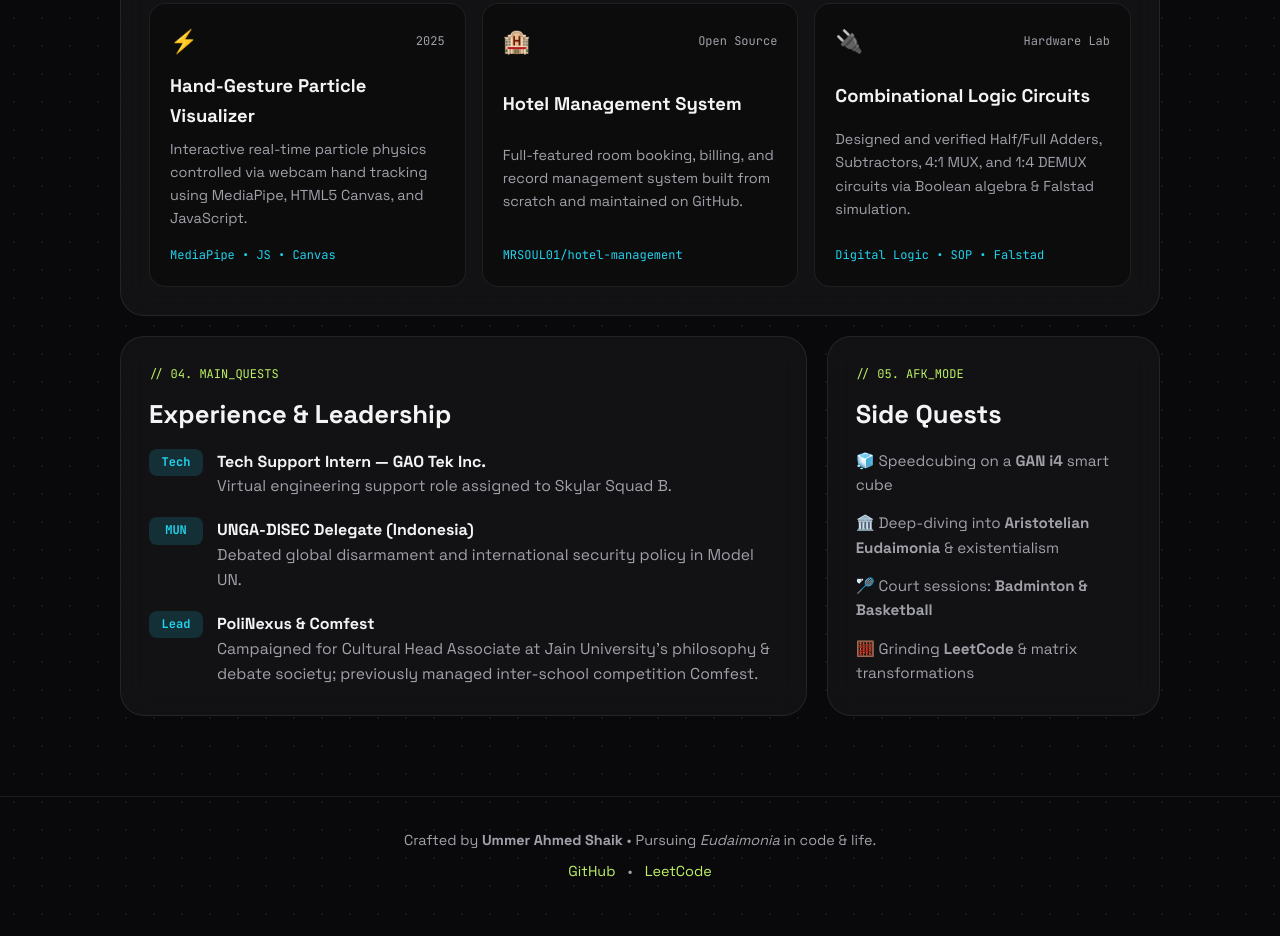
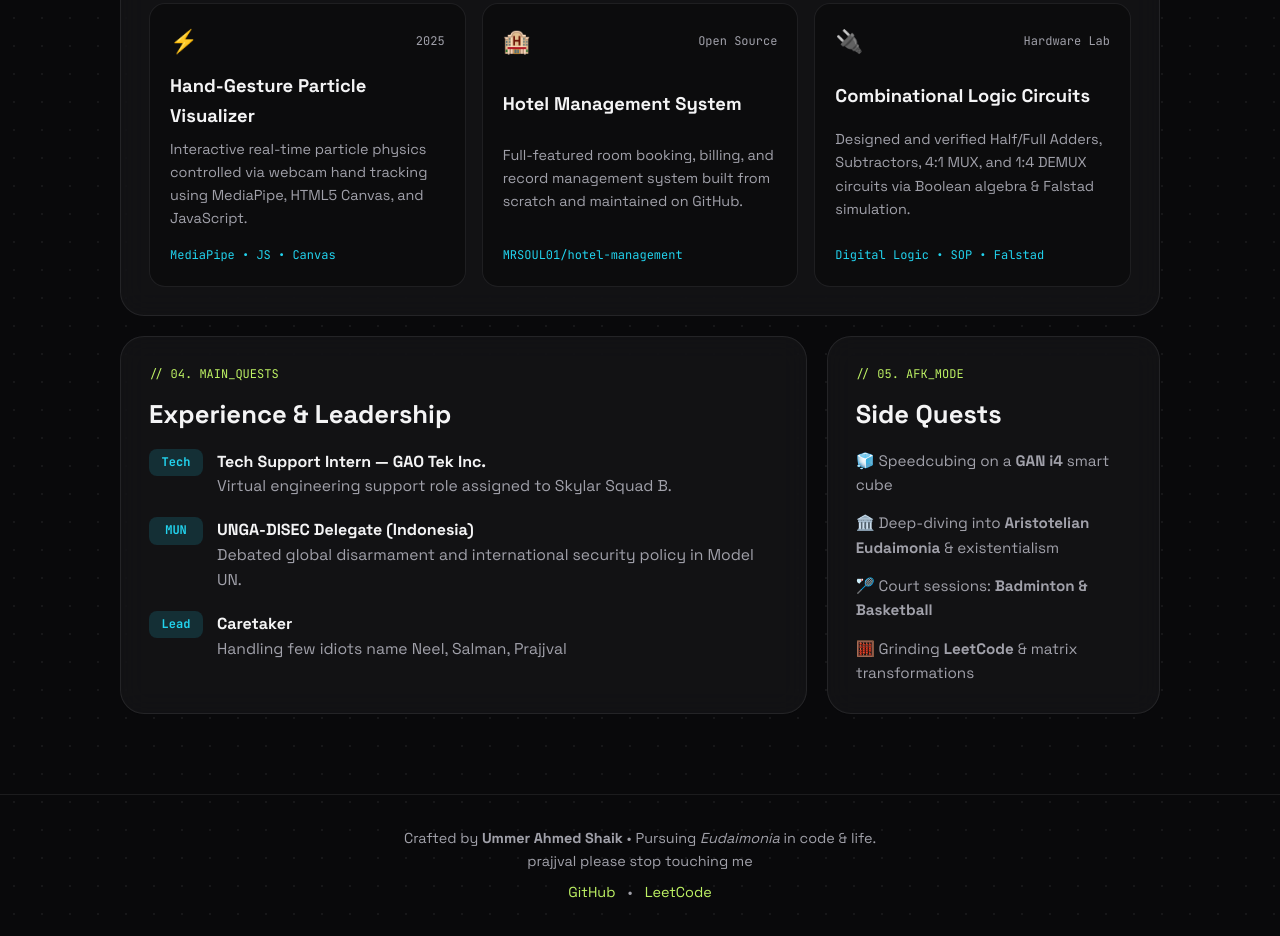
Before and after one commit to MRSOUL01/mrsoul01.github.io, a plain HTML site: page index.html in a window 1280 px wide. Shown: the part 1172-2108 px from the top of the page. Before the commit the page ends 2087 px from the top, so only its background shows below. Drawn offline with Linux system fonts and the light colour scheme.

Commit message:
Update personal information in index.html

```diff
--- a/index.html
+++ b/index.html
@@ -149,8 +149,8 @@
         <li>
           <span class="time-badge">Lead</span>
           <div>
-            <strong>PoliNexus & Comfest</strong>
-            <p>Campaigned for Cultural Head Associate at Jain University's philosophy & debate society; previously managed inter-school competition Comfest.</p>
+            <strong>Caretaker</strong>
+            <p>Handling few idiots name Neel, Salman, Prajjval</p>
           </div>
         </li>
       </ul>
@@ -173,6 +173,7 @@
   <!-- Footer -->
   <footer>
     <p>Crafted by <strong>Ummer Ahmed Shaik</strong> • Pursuing <em>Eudaimonia</em> in code & life.</p>
+    <p>prajjval please stop touching me</p>
     <div class="footer-links">
       <a href="https://github.com/MRSOUL01" target="_blank">GitHub</a>
       <span>•</span>
```
